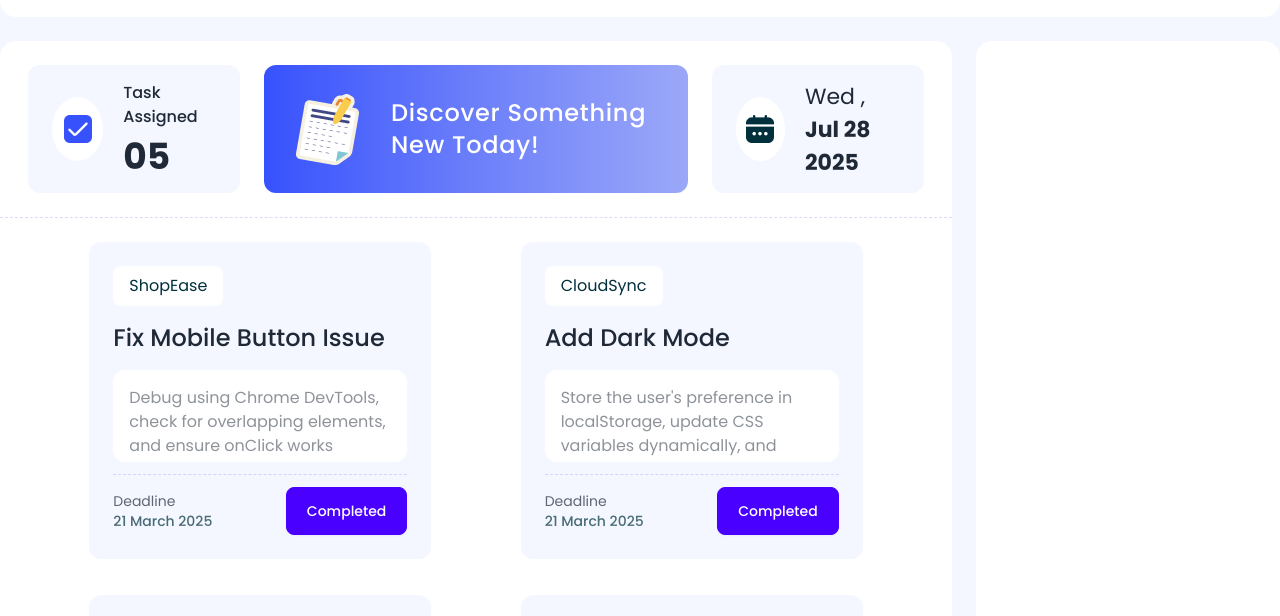
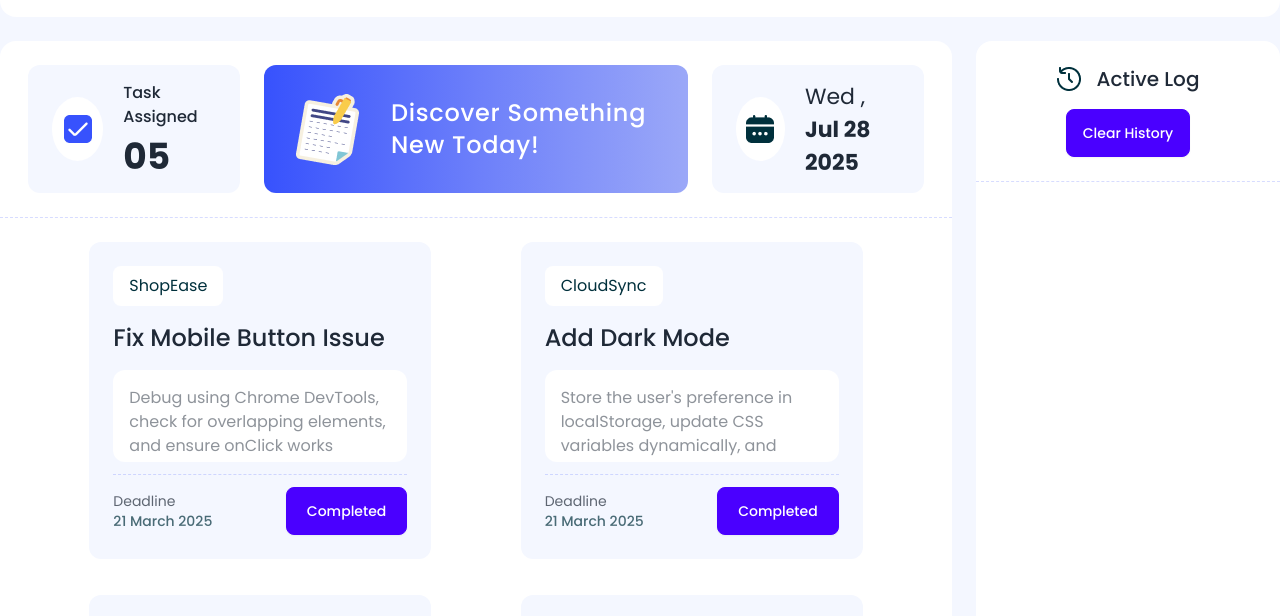
Before and after one commit to TanmoyDhar1077/DevBoard, a plain HTML site: page index.html in a window 1280 px wide. Shown: the part 111-727 px from the top of the page. Drawn offline with nearby package versions, Linux system fonts and the light colour scheme.

Commit message:
Dashboard Design Done

```diff
--- a/index.html
+++ b/index.html
@@ -208,8 +208,18 @@
                 </div>
 
             </div>
+            <!-- Active Log -->
             <div class="bg-white w-full md:w-[366px] h-[918px] rounded-2xl">
-
+                <div class="flex flex-col items-center gap-4 justify-center border-b border-dashed border-[#3752fd33] p-6">
+                    <div class="flex items-center gap-4 justify-center">
+                        <img src="./assets/image/activity.png" alt="">
+                        <h2 class="text-xl font-medium">Active Log</h2>
+                    </div>
+                    <button class="btn btn-primary text-white font-medium self-center ">Clear History</button>
+                </div>
+                <div class="p-2.5 m-6 bg-[#F4F7FF] rounded-2xl hidden">
+                    <p>You have Complete The Task Add Dark Mode at 12:48:15 PM</p>
+                </div>
             </div>
         </div>
     </main>
```
Also changed, not shown: assets/css/style.css (+0 -10 lines).
